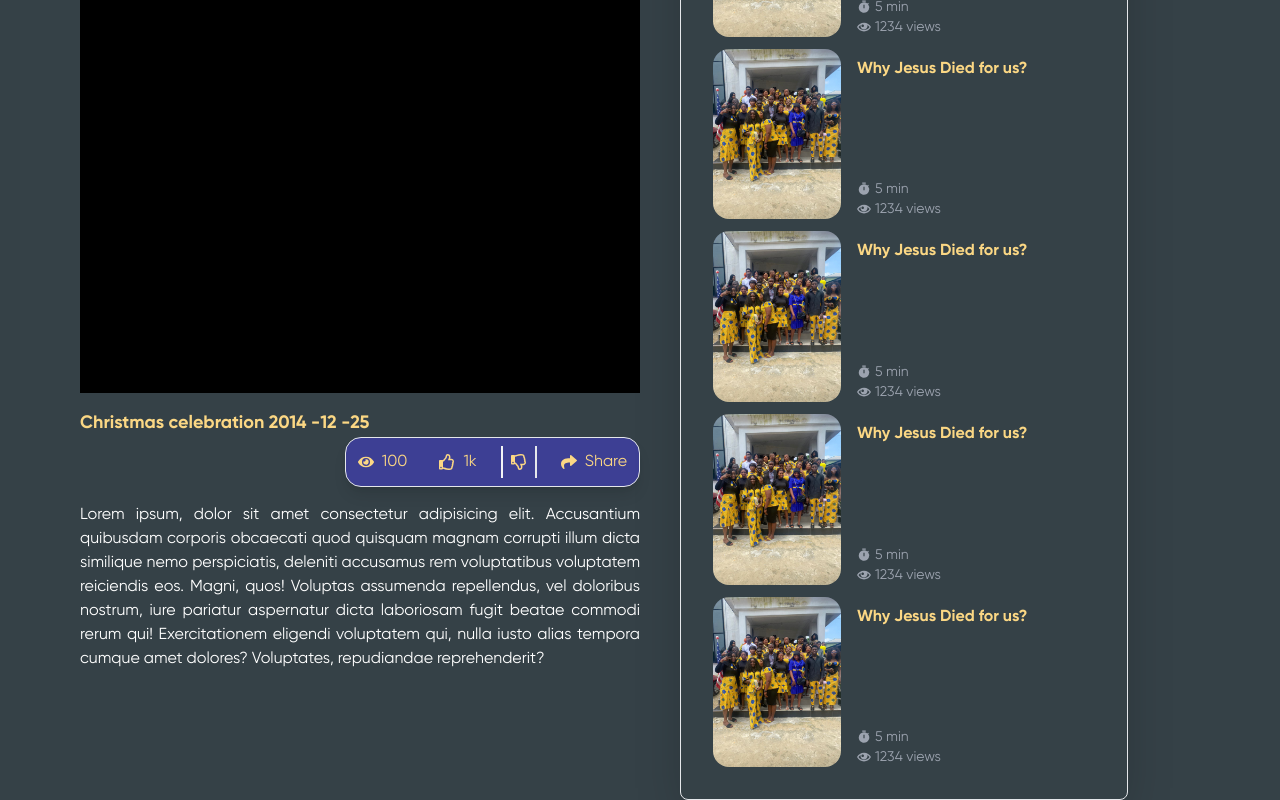
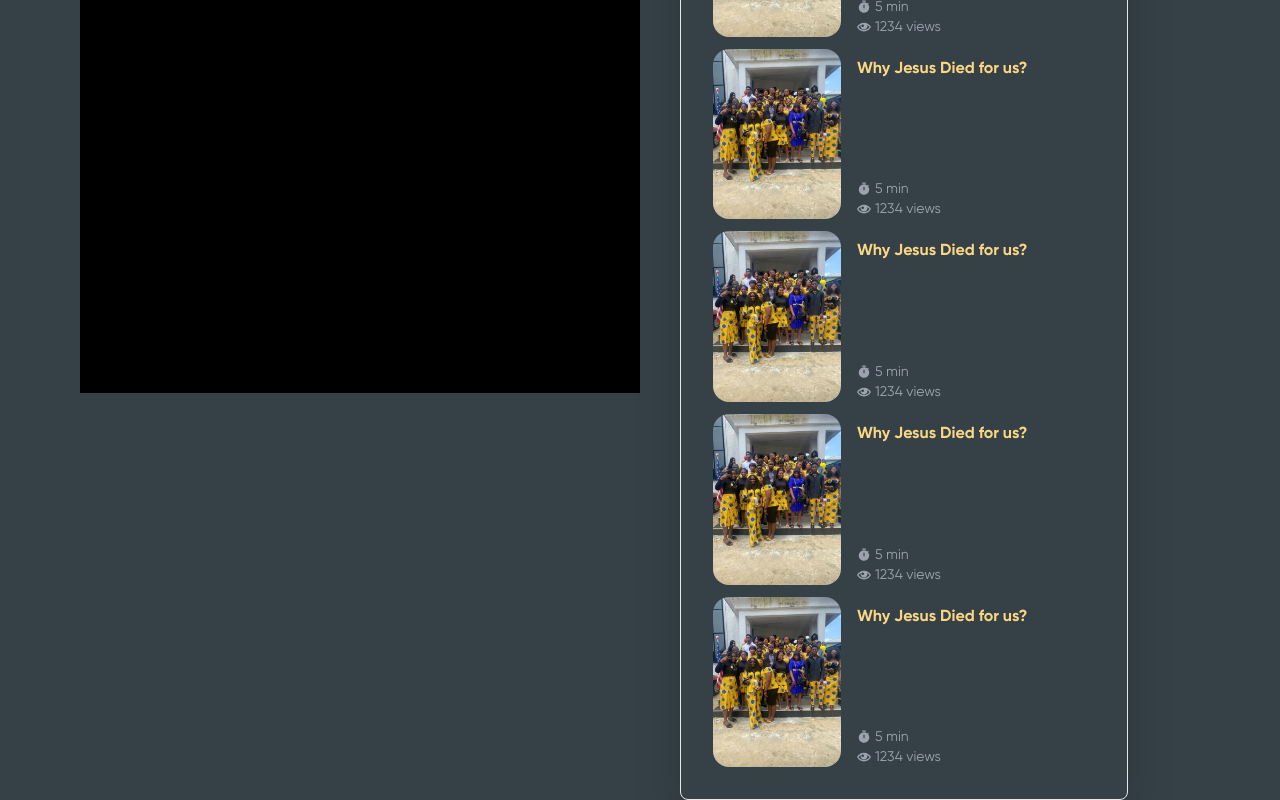
Before and after one commit to phoenix-da-phenom/church-app, a React (Create React App) app: page /view in a window 1280 px wide. Shown: the part 279-1079 px from the top of the page. Built offline with nearby package versions, Linux system fonts and the light colour scheme; no server answers.

Commit message:
Fixing broadcasting and transmission problem

```diff
--- a/src/Components/VideoComponent.jsx
+++ b/src/Components/VideoComponent.jsx
@@ -1,11 +1,8 @@
 import React, { useEffect, useRef } from "react";
-import { FaRegThumbsUp } from "react-icons/fa";
-import { FaRegThumbsDown } from "react-icons/fa";
-import { FaShare } from "react-icons/fa";
-import { FaEye } from "react-icons/fa";
+import io from "socket.io-client";
 
-import io from "socket.io-client";
 const socket = io("https://church-backend-58s3.onrender.com");
+
 export default function VideoComponent() {
   const videoRef = useRef(null);
   const peerRef = useRef(null);
@@ -13,6 +10,7 @@ export default function VideoComponent() {
   useEffect(() => {
     const peer = new RTCPeerConnection();
 
+    // Handle receiving the remote stream
     peer.ontrack = (event) => {
       const [remoteStream] = event.streams;
       videoRef.current.srcObject = remoteStream;
@@ -39,66 +37,15 @@ export default function VideoComponent() {
     });
 
     peerRef.current = peer;
-    console.log(peer);
+  }, []);
 
-  }, []);
   return (
     <div id="videoComponentWrapper" className="video-component">
       <div
         id="videoContainer"
         className="bg-black w-100 md:w-[100%] h-[70vh]"
       >
-          <video ref={videoRef} autoPlay style={{ width: "100%" }} />
-
-      </div>
-
-      <div id="videoInfo" className="py-4 ">
-        <h1 className="font-bold text-lg text-accent-main">
-          Christmas celebration 2014 -12 -25
-        </h1>
-        <div>
-          <div className="bg-primary-main gap-4 mb-4 p-1 rounded-2xl w-100 text-accent-main flex justify-between items-center float-right shadow-lg border border-gray-200">
-          <button className="flex gap-2 items-center hover:bg-foreground-main p-2 rounded-lg">
-          <FaEye />
-              100
-            </button>
-                        <button className="flex gap-2 items-center hover:bg-foreground-main p-2">
-              <FaRegThumbsUp />
-              1k
-            </button>
-
-            <button className="hover:bg-foreground-main p-2 border-l-gray-100 border-l-2 border-r-2 pl-2 pr-2">
-              <FaRegThumbsDown />
-            </button>
-
-
-            <div id ="share">
-
-          <button  className="flex gap-2 items-center hover:bg-foreground-main p-2 rounded-lg">
-
-          <FaShare />
-          Share
-          </button>
-
-
-          </div>
-          </div>
-
-
-        </div>
-      </div>
-
-      <div id="videoDescription" className="w-[100%]">
-        <p className="text-justify pb-4">
-          Lorem ipsum, dolor sit amet consectetur adipisicing elit. Accusantium
-          quibusdam corporis obcaecati quod quisquam magnam corrupti illum dicta
-          similique nemo perspiciatis, deleniti accusamus rem voluptatibus
-          voluptatem reiciendis eos. Magni, quos! Voluptas assumenda
-          repellendus, vel doloribus nostrum, iure pariatur aspernatur dicta
-          laboriosam fugit beatae commodi rerum qui! Exercitationem eligendi
-          voluptatem qui, nulla iusto alias tempora cumque amet dolores?
-          Voluptates, repudiandae reprehenderit?
-        </p>
+        <video ref={videoRef} autoPlay style={{ width: "100%" }} />
       </div>
     </div>
   );
--- a/src/Pages/Streamer.jsx
+++ b/src/Pages/Streamer.jsx
@@ -52,7 +52,11 @@ const Streamer = () => {
         await peerRef.current.addIceCandidate(data.candidate);
       }
     });
-  }, []);
+
+    // Emit the local stream to the server
+    socket.emit("streaming", { stream: stream });
+
+  }, [stream]);
 
   return (
     <div>
--- a/src/Pages/View.jsx
+++ b/src/Pages/View.jsx
@@ -1,8 +1,4 @@
 import React, { useRef, useEffect } from "react";
-
-
-
-
 import StreamNavBar from "../Components/StreamNavBar";
 import VideoComponent from "../Components/VideoComponent";
 import VideoPlaylist from "../Components/VideoPlaylist";
```
